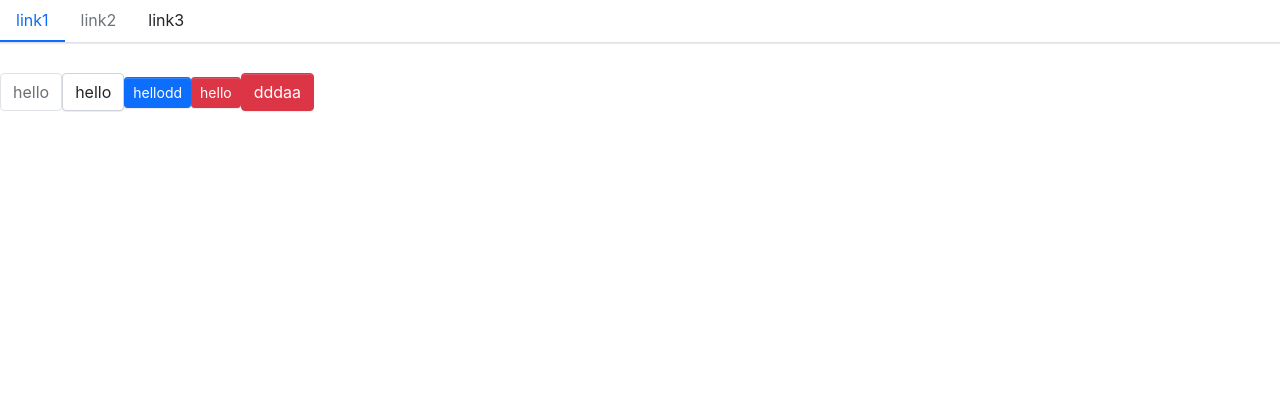
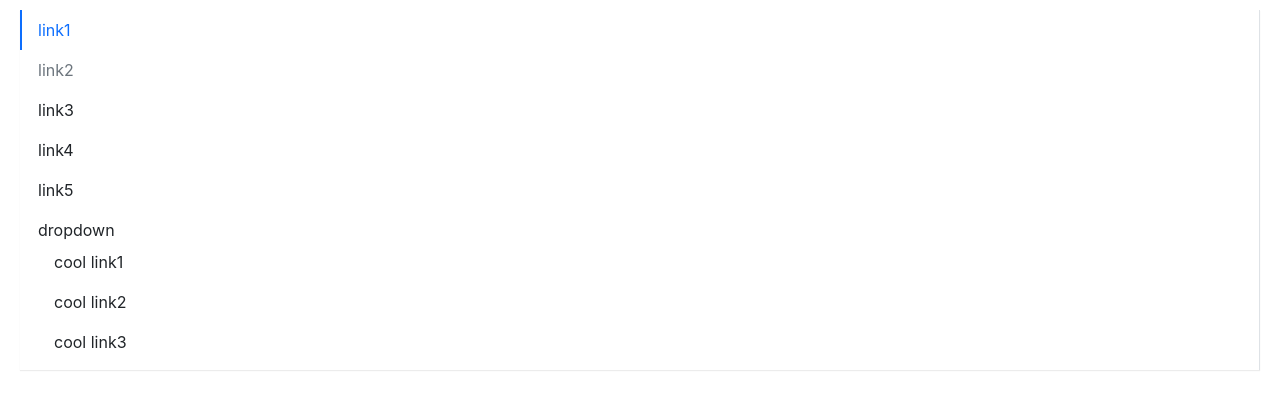
Before and after one commit to zhaochuan1992/limon-design, a React (Create React App) app: page / in a window 1280 px wide. Shown: the top 410 px of the page. Built offline with nearby package versions, Linux system fonts and the light colour scheme.

Commit message:
finish menu

```diff
--- a/src/App.tsx
+++ b/src/App.tsx
@@ -1,25 +1,33 @@
 import React from 'react';
-import Button, { ButtonType, ButtonSize } from './components/Button/button';
-import Alert, { AlertType } from './components/Alert/alert';
+// import Button, { ButtonType, ButtonSize } from './components/Button/button';
+// import Alert, { AlertType } from './components/Alert/alert';
 import Menu from './components/Menu/menu';
 import MenuItem from './components/Menu/menuItem';
+import SubMenu from './components/Menu/subMenu';
 
 function App() {
   return (
     <div className="App">
       <header className="App-header">
-        <Menu mode={'horizontal'} defaultIndex={0} onSelect={index => console.log(index)}>
+        <Menu mode={'vertical'} defaultOpenSubMenus={['5']} defaultIndex='0' onSelect={index => console.log(index)}>
           <MenuItem>link1</MenuItem>
           <MenuItem disabled>link2</MenuItem>
           <MenuItem>link3</MenuItem>
+          <MenuItem>link4</MenuItem>
+          <MenuItem>link5</MenuItem>
+          <SubMenu title="dropdown">
+            <MenuItem>cool link1</MenuItem>
+            <MenuItem>cool link2</MenuItem>
+            <MenuItem>cool link3</MenuItem>
+          </SubMenu>
         </Menu>
 
-        <Button disabled> hello </Button>
+        {/* <Button disabled> hello </Button>
         <Button onClick={(e) => { alert('ddd') }}> hello </Button>
         <Button btnType={ButtonType.Primary} size={ButtonSize.Large}> hellodd </Button>
         <Button btnType={ButtonType.Danger} size={ButtonSize.Large}> hello </Button>
 
-        <Alert title={'dddaa'} type={AlertType.Danger} />
+        <Alert title={'dddaa'} type={AlertType.Danger} /> */}
         {/* <p>
           Edit <code>src/App.tsx</code> and save to reload.
         </p>
--- a/src/components/Menu/_style.scss
+++ b/src/components/Menu/_style.scss
@@ -53,7 +53,7 @@
     }
   }
   .lim-submenu {
-    //display: none;
+    display: none;
     list-style: none;
     padding-left: 0;
     white-space: nowrap;
@@ -70,7 +70,7 @@
     }
   }
   .lim-submenu.menu-opened {
-    //display: block;
+    display: block;
   }
 }
 .menu-horizontal {
--- a/src/components/Menu/menu.tsx
+++ b/src/components/Menu/menu.tsx
@@ -2,7 +2,7 @@ import React, { useState, createContext } from 'react';
 import classNames from 'classnames'
 import { MenuItemProps } from './menuItem'
 
-type SelectCallBack = (selectedIndex: number) => void;
+type SelectCallBack = (selectedIndex: string) => void;
 
 // mode 类型枚举
 type MenuMode = 'horizontal' | 'vertical'
@@ -10,7 +10,7 @@ type MenuMode = 'horizontal' | 'vertical'
 // Menu API
 export interface MenuProps {
     // 默认选中的下标
-    defaultIndex?: number;
+    defaultIndex?: string;
     // 样式名
     className?: string;
     // 纵向/横向类型
@@ -19,19 +19,23 @@ export interface MenuProps {
     style?: React.CSSProperties;
     // 选中事件
     onSelect?: SelectCallBack;
+    // 纵向模式默认展开
+    defaultOpenSubMenus?: string[];
 }
 
 // 向子组件传值类型约定
 interface IMenuContest {
-    index: number;
+    index: string;
     onSelect?: SelectCallBack;
+    mode?: MenuMode;
+    defaultOpenSubMenus?: string[];
 }
 // 全局属性方便menuitem调用
-export const MenuContext = createContext<IMenuContest>({ index: 0 })
+export const MenuContext = createContext<IMenuContest>({ index: '0' })
 
 const Menu: React.FC<MenuProps> = (props) => {
 
-    const { className, mode, style, children, defaultIndex, onSelect } = props
+    const { className, mode, style, children, defaultIndex, onSelect, defaultOpenSubMenus } = props
 
     // 用于切换选中的item
     const [currentActive, setActive] = useState(defaultIndex)
@@ -41,7 +45,7 @@ const Menu: React.FC<MenuProps> = (props) => {
         'menu-horizontal': mode !== 'vertical',
     })
     // 用户触发的事件
-    const handleClick = (index: number) => {
+    const handleClick = (index: string) => {
         setActive(index)
         if (onSelect) {
             onSelect(index)
@@ -49,8 +53,10 @@ const Menu: React.FC<MenuProps> = (props) => {
     }
 
     const passenContext: IMenuContest = {
-        index: currentActive ? currentActive : 0,
-        onSelect: handleClick
+        index: currentActive ? currentActive : '0',
+        onSelect: handleClick,
+        mode: mode,
+        defaultOpenSubMenus
     }
 
     const renderChildren = () => {
@@ -59,7 +65,7 @@ const Menu: React.FC<MenuProps> = (props) => {
             const { displayName } = childElement.type
             if (displayName === 'MenuItem' || displayName === 'SubMenu') {
                 return React.cloneElement(childElement, {
-                    index: index
+                    index: index.toString()
                 })
             } else {
                 console.error("Warning: Menu has a child which is not a MenuItem component")
@@ -78,8 +84,9 @@ const Menu: React.FC<MenuProps> = (props) => {
 }
 
 Menu.defaultProps = {
-    defaultIndex: 0,
-    mode: 'horizontal'
+    defaultIndex: '0',
+    mode: 'horizontal',
+    defaultOpenSubMenus: []
 }
 
 export default Menu
--- a/src/components/Menu/menuItem.tsx
+++ b/src/components/Menu/menuItem.tsx
@@ -5,7 +5,7 @@ import { MenuContext } from './menu'
 // 子menu API
 export interface MenuItemProps {
     // 选中下标
-    index?: number;
+    index?: string;
     // 是否禁选
     disabled?: boolean;
     // 样式名
@@ -25,7 +25,7 @@ const MenuItem: React.FC<MenuItemProps> = (props) => {
     })
 
     const handleClick = () => {
-        if (context.onSelect && !disabled && (typeof index === 'number')) {
+        if (context.onSelect && !disabled && (typeof index === 'string')) {
             context.onSelect(index)
         }
     }
--- a/src/components/Menu/subMenu.tsx
+++ b/src/components/Menu/subMenu.tsx
@@ -1,9 +1,86 @@
-import React, { useContext } from 'react';
+import React, { useContext, useState } from 'react';
 import classNames from 'classnames'
 import { MenuContext } from './menu'
+import { MenuItemProps } from './menuItem'
 
 export interface SubMenuProps {
     index?: string;
     title: string;
     className?: string;
 }
+
+const SubMenu: React.FC<SubMenuProps> = ({ index, title, className, children }) => {
+    const context = useContext(MenuContext)
+
+    const openedSubMenus = context.defaultOpenSubMenus as Array<string>
+    // 判断是否为纵向模式并且是否包含当前数字
+    const isOpend = (index && context.mode === 'vertical') ? openedSubMenus.includes(index) : false
+
+    const [menuOpen, setOpen] = useState(isOpend)
+
+    const classes = classNames('menu-item submenu-item', className, {
+        'is-active': context.index === index
+    })
+    // 点击的时候弹出下拉框
+    const handleClick = (e: React.MouseEvent) => {
+        e.preventDefault()
+        setOpen(!menuOpen)
+    }
+    // 鼠标滑动的时候弹出下拉框
+    let timer: any
+    const handleMouse = (e: React.MouseEvent, toggle: boolean) => {
+        clearTimeout(timer)
+        e.preventDefault()
+        timer = setTimeout(() => {
+            setOpen(toggle)
+        }, 300)
+    }
+
+    const clickEvents = context.mode === 'vertical' ? {
+        onClick: handleClick
+    } : {}
+
+    const hoverEvents = context.mode !== 'vertical' ? {
+        onMouseEnter: (e: React.MouseEvent) => {
+            handleMouse(e, true)
+        },
+        onMouseLeave: (e: React.MouseEvent) => {
+            handleMouse(e, false)
+        }
+    } : {}
+
+    const renderChildren = () => {
+        const subMenuClasses = classNames('lim-submenu', {
+            'menu-opened': menuOpen
+        })
+        const childrenComponent = React.Children.map(children, (child, i) => {
+            const childElement = child as React.FunctionComponentElement<MenuItemProps>
+            if (childElement.type.displayName === 'MenuItem') {
+                return React.cloneElement(childElement, {
+                    index: `${index}-${i}`
+                })
+            } else {
+                console.error("Warning: SubMenu has a child which is not a MenuItem component")
+            }
+        })
+
+        return (
+            <ul className={subMenuClasses}>
+                {childrenComponent}
+            </ul>
+        )
+    }
+
+    return (
+        <li key={index} className={classes} {...hoverEvents}>
+            <div className='submenu-title' {...clickEvents}>
+                {title}
+            </div>
+            {renderChildren()}
+        </li>
+    )
+}
+
+SubMenu.displayName = 'SubMenu'
+
+export default SubMenu
```
